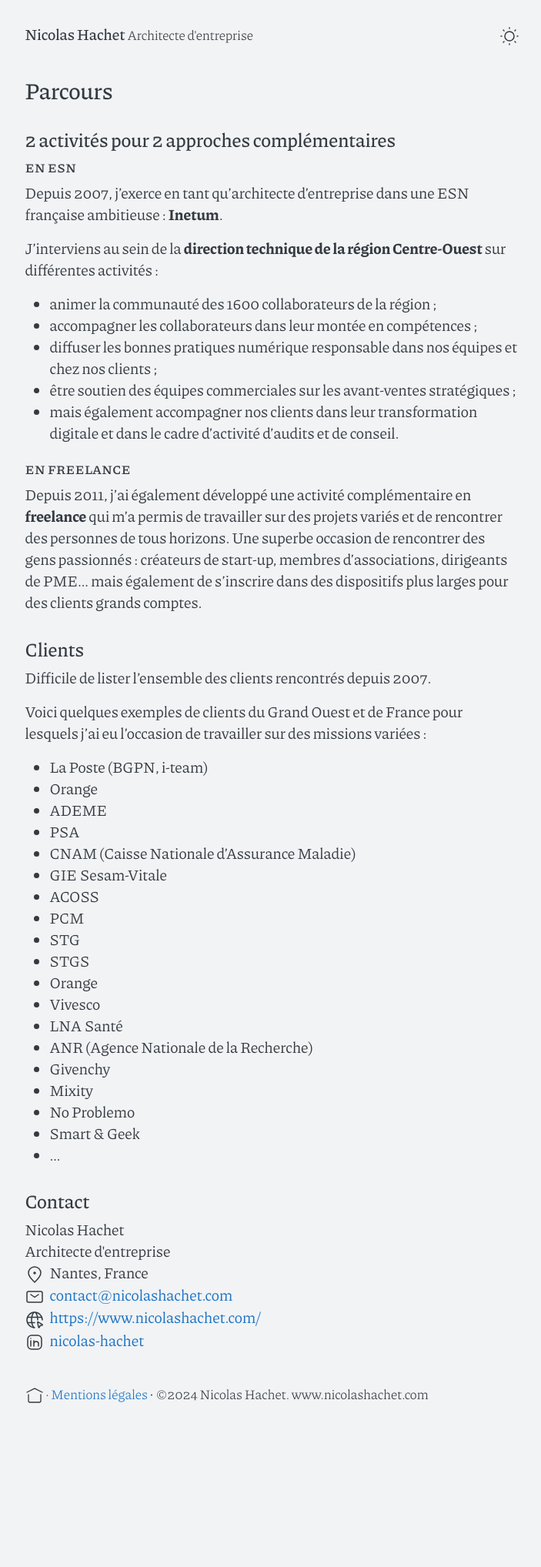
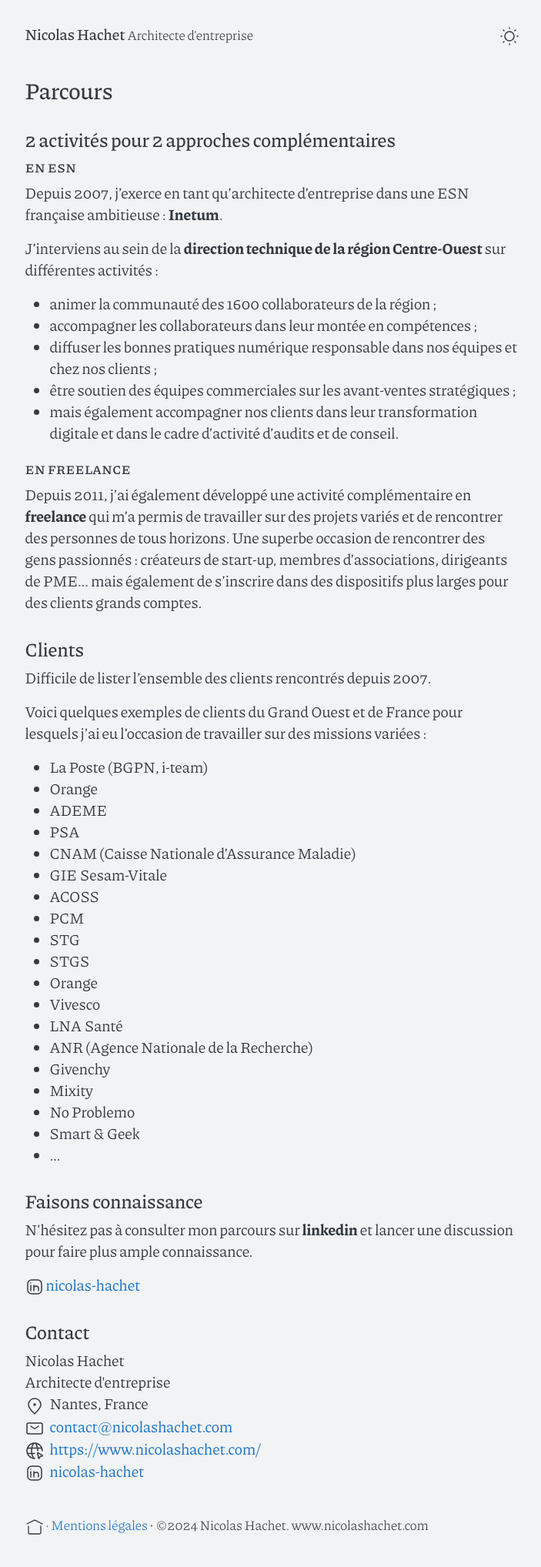
Before and after one commit to nicolashachet/nicolashachet.github.io, a Jekyll site: the page built from parcours.md, in a window 1280 px wide. Shown: the whole page at 77% size, without its empty margins (287-990 px from the left). Built offline with Jekyll 4.4.1, drawn with Linux system fonts in a browser that asks for light colours; before the commit the page ends 1865 px from its top, so only the background shows below that.

Commit message:
Added: textes blog et parcours

```diff
--- a/_includes/particles-home.html
+++ b/_includes/particles-home.html
@@ -10,7 +10,7 @@
       <a class="particles-icon" href="https://www.linkedin.com/in/{{ site.social.linkedin }}">{% include svg/linkedin.svg %}</a>
       <a class="particles-icon" href="https://github.com/{{ site.social.github }}">{% include svg/github.svg %}</a>
 
-      <span class="m-4">
+      <span class="ml-2">
         <a class="particles-icon" href="parcours">{% include svg/cv-circled.svg %}</a>
         <a class="particles-icon" href="blog">
           {% include svg/nav-arrow-left.svg %} blog {% include svg/nav-arrow-right.svg %}
--- a/_sass/_base.scss
+++ b/_sass/_base.scss
@@ -49,6 +49,7 @@
   padding-left: 1em;
   border-left: 0.1em solid var(--color-border);
   font-weight: 300;
+  font-size: 2em;
 }
 
 mark {
@@ -72,3 +73,7 @@
 table.table {
   color: var(--color-text);
 }
+
+.ml-2 {
+  margin-left: 2em;
+}
--- a/parcours.md
+++ b/parcours.md
@@ -48,6 +48,16 @@
 - ...
 
 
+## Faisons connaissance
+
+N'hésitez pas à consulter mon parcours sur **linkedin** et lancer une discussion pour faire plus ample connaissance.
+
+<div class="jumbotron">
+    <a href="https://www.linkedin.com/in/{{ site.social.linkedin }}">
+        {% include svg/linkedin.svg %} {{ site.social.linkedin }}
+    </a>
+</div>
+
 ## Contact
 
 {% include contact.html %}
```
Also changed, not shown: blog.md (+3 -0 lines).
